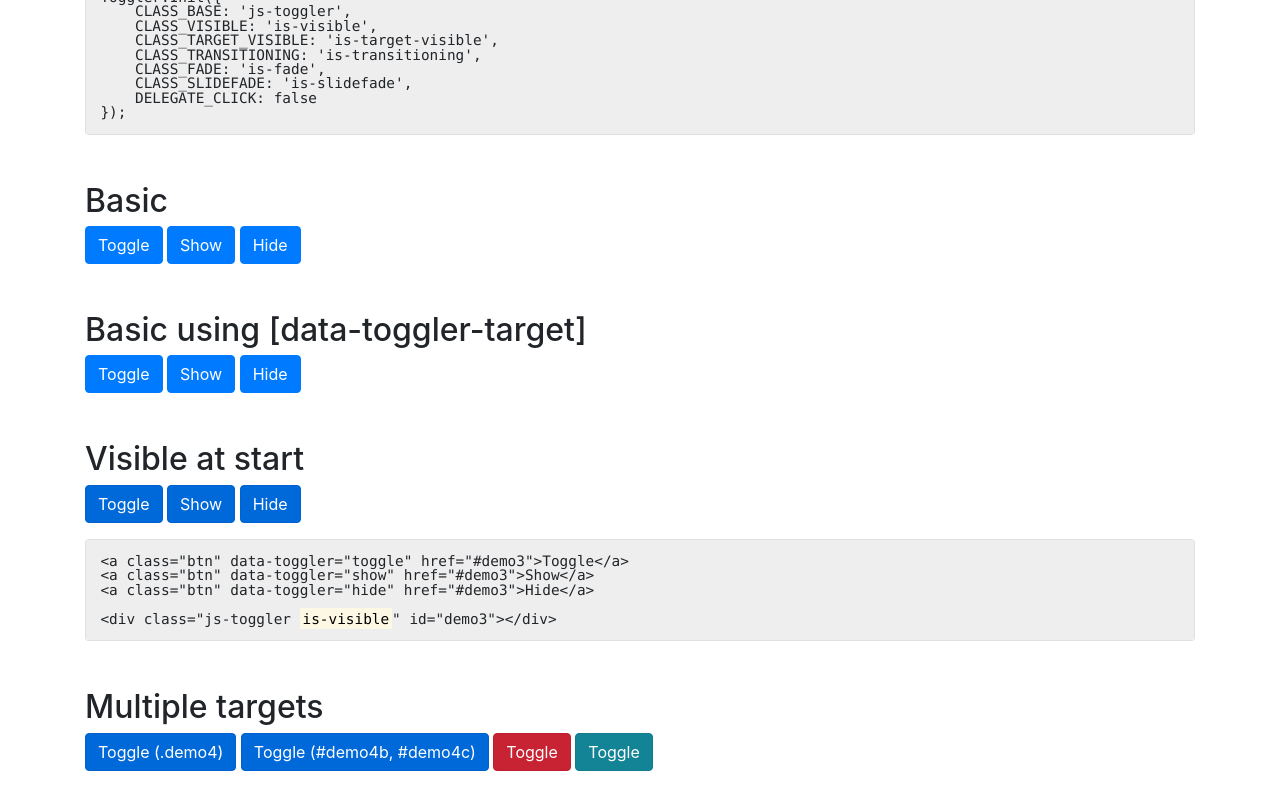
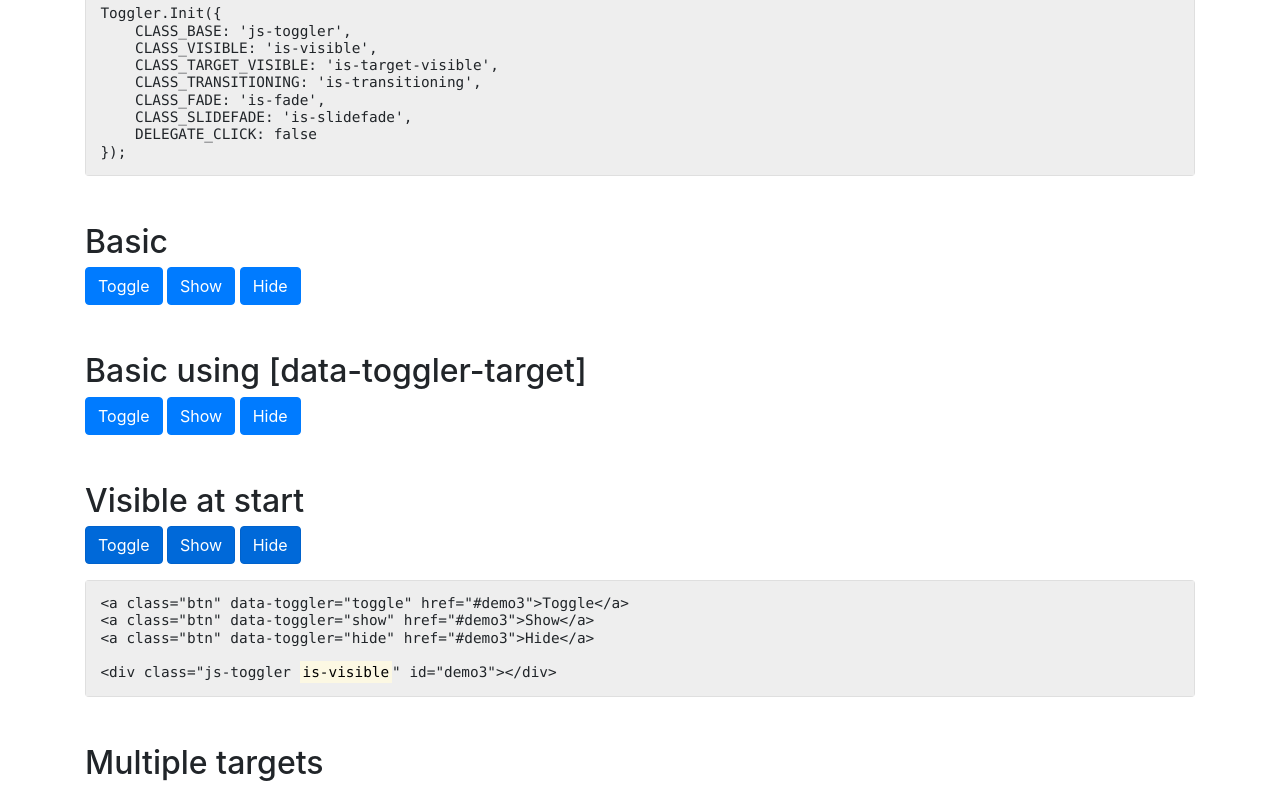
Before and after one commit to deivydasv/toggler, a website: page src/html/index.html in a window 1280 px wide. Shown: the part 670-1455 px from the top of the page. Drawn offline with nearby package versions, Linux system fonts and the light colour scheme; files that its build step writes are made by us from their sources.

Commit message:
Updated css

```diff
--- a/src/html/index.html
+++ b/src/html/index.html
@@ -9,12 +9,11 @@
         <link rel="stylesheet" href="css/toggler.css" />
         <style>
             body {
-                line-height: 1.15;
+                line-height: 1.2;
             }
             pre {
                 background: #eee;
                 padding: 1em;
-                line-height: 1;
             }
             .card :last-child {
                 margin-bottom: 0;
```
